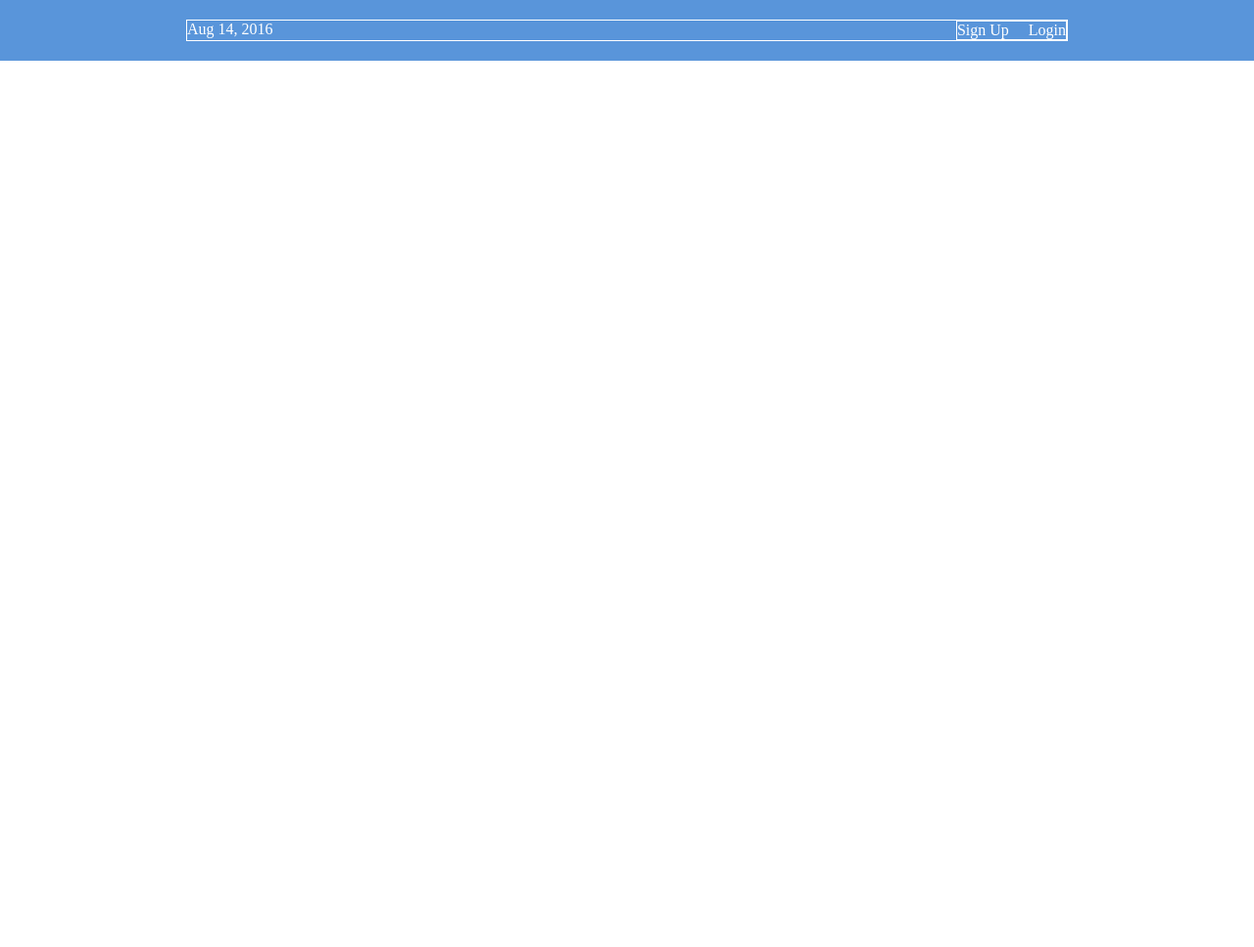
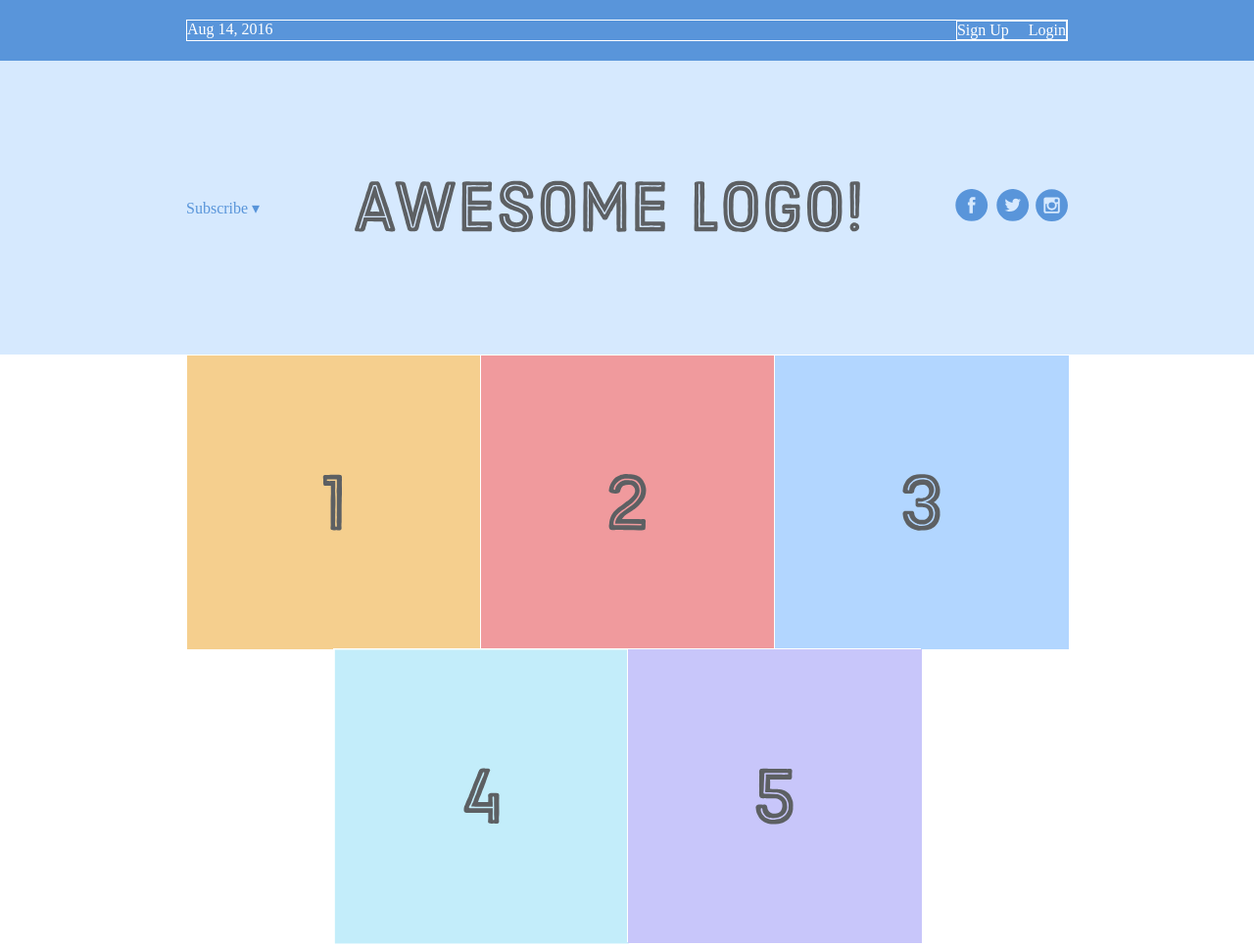
Before and after one commit to jamiequocdo/flexbox, a plain HTML site: page index.html in a window 1280 px wide. Shown: the whole page at 98% size. Before the commit the page ends 800 px from the top, so only its background shows below. Drawn offline with Linux system fonts and the light colour scheme.

Commit message:
Stopped at Flex Container Direction

```diff
--- a/index.html
+++ b/index.html
@@ -10,6 +10,7 @@
 
     <body>
         <div class='menu-container'>
+
             <div class='menu'>
                 <div class='date'>Aug 14, 2016</div>
                 <div class='links'>
@@ -17,8 +18,36 @@
                     <div class='login'>Login</div>
                 </div>
             </div>
+
         </div>
 
+        <div class='header-container'>
+            <div class='header'>
+              <div class='subscribe'>Subscribe &#9662;</div>
+              <div class='logo'><img src='images/awesome-logo.svg'/></div>
+              <div class='social'><img src='images/social-icons.svg'/></div>
+            </div>
+        </div>
+
+        <div class='photo-grid-container'>
+            <div class='photo-grid'>
+              <div class='photo-grid-item first-item'>
+                <img src='images/one.svg'/>
+              </div>
+              <div class='photo-grid-item'>
+                <img src='images/two.svg'/>
+              </div>
+              <div class='photo-grid-item'>
+                <img src='images/three.svg'/>
+              </div>
+              <div class='photo-grid-item'>
+                <img src='images/four.svg'/>
+              </div>
+              <div class='photo-grid-item last-item'>
+                <img src='images/five.svg'/>
+              </div>
+            </div>
+        </div>
 
     </body>
 </html>
--- a/style.css
+++ b/style.css
@@ -28,3 +28,36 @@
   .login {
     margin-left: 20px;
   }
+
+  .header-container {
+    color: #5995DA;
+    background-color: #D6E9FE;
+    display: flex;
+    justify-content: center;
+  }
+
+  .header {
+    width: 900px;
+    height: 300px;
+    display: flex;
+    justify-content: space-between;
+    align-items: center;
+  }
+
+  .photo-grid-container {
+    display: flex;
+    justify-content: center;
+  }
+
+  .photo-grid {
+    width: 900px;
+    display: flex;
+    justify-content: center;
+    flex-wrap: wrap;
+  }
+
+  .photo-grid-item {
+    border: 1px solid #fff;
+    width: 300px;
+    height: 300px;
+  }
```
